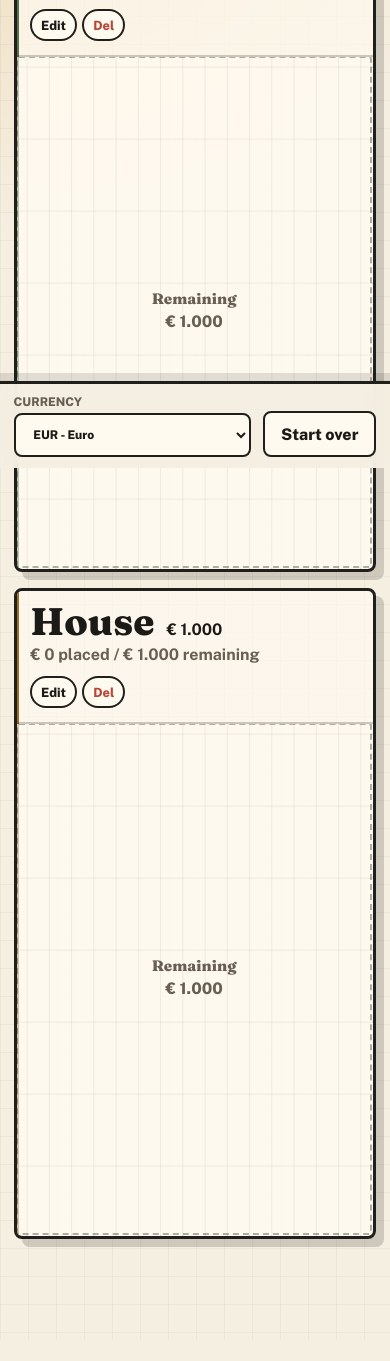
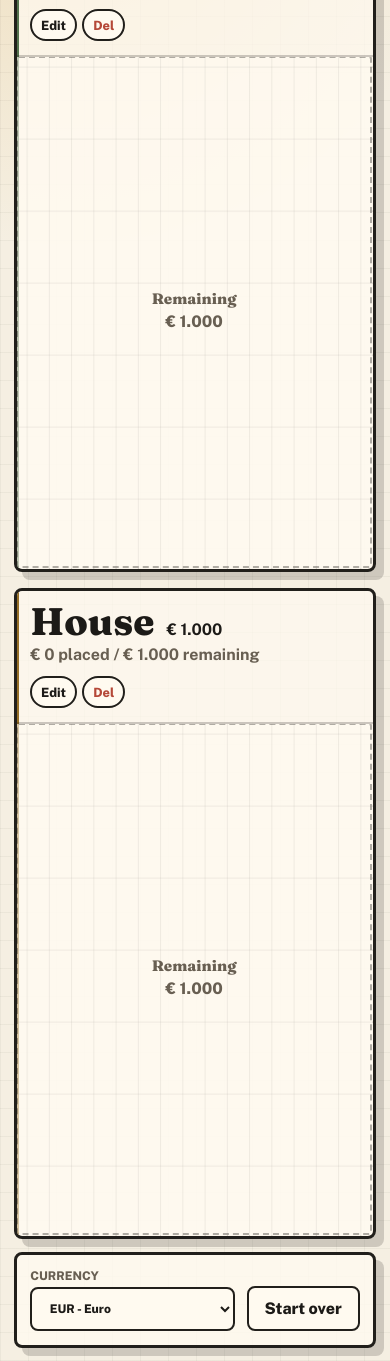
Before and after one commit to petermein/budget-blocks, a plain HTML site: page index.html in a window 390 px wide. Shown: the part 376-1737 px from the top of the page. Before the commit the page ends 1716 px from the top, so only its background shows below. Drawn offline with nearby package versions, Linux system fonts and the light colour scheme.

Commit message:
Refine mobile controls and tiny tiles

```diff
--- a/app.js
+++ b/app.js
@@ -22,6 +22,9 @@ let activeTilePopover = null;
 let tilePopoverTimer = null;
 
 const els = {
+  topbar: document.querySelector(".topbar"),
+  topbarActions: document.querySelector(".topbar__actions"),
+  appShell: document.querySelector(".app-shell"),
   currency: document.querySelector("#currencySelect"),
   totalBudget: document.querySelector("#totalBudget"),
   budgetSpent: document.querySelector("#budgetSpent"),
@@ -43,6 +46,8 @@ const els = {
   nameInput: document.querySelector("#nameInput"),
   amountInput: document.querySelector("#amountInput"),
 };
+
+const mobileLayout = window.matchMedia("(max-width: 560px)");
 
 function loadState() {
   const stored = localStorage.getItem(STORAGE_KEY) || localStorage.getItem(LEGACY_STORAGE_KEY);
@@ -302,6 +307,8 @@ function renderCategoryBody(body, category, previewItem = null) {
     rect.style.height = `${entry.height}%`;
     const isTight = entry.width < 24 || entry.height < 26;
     rect.classList.toggle("is-tight", isTight);
+    rect.classList.toggle("is-tiny", entry.width < 16 || entry.height < 14);
+    rect.classList.toggle("is-micro", entry.width < 9 || entry.height < 8);
     rect.classList.toggle("is-right-edge", entry.x + entry.width > 72);
     rect.classList.toggle("is-bottom-edge", entry.y + entry.height > 76);
     body.append(rect);
@@ -571,6 +578,14 @@ function setItemsDrawer(open) {
   document.body.classList.toggle("drawer-open", open);
 }
 
+function placeSettingsControls() {
+  if (mobileLayout.matches) {
+    els.appShell.after(els.topbarActions);
+  } else {
+    els.topbar.append(els.topbarActions);
+  }
+}
+
 function escapeHtml(value) {
   const div = document.createElement("div");
   div.textContent = value;
@@ -618,4 +633,6 @@ document.addEventListener("keydown", (event) => {
   if (event.key === "Escape") setItemsDrawer(false);
 });
 
+mobileLayout.addEventListener("change", placeSettingsControls);
+placeSettingsControls();
 render();
--- a/styles.css
+++ b/styles.css
@@ -477,6 +477,17 @@ button:focus-visible {
   line-height: 1;
 }
 
+.category__body .treemap-tile.is-tiny .item__amount {
+  font-size: 0.78rem;
+}
+
+.category__body .treemap-tile.is-micro .item__name,
+.category__body .treemap-tile.is-micro .item__amount,
+.category__body .treemap-tile.is-micro .item__actions,
+.category__body .treemap-tile.is-micro .preview-label {
+  display: none;
+}
+
 .category__body .treemap-tile.is-tight:hover,
 .category__body .treemap-tile.is-tight:focus-within {
   z-index: 4;
@@ -548,7 +559,25 @@ button:focus-visible {
   color: var(--muted);
   padding: 0.75rem;
   text-align: center;
+  overflow: hidden;
   pointer-events: none;
+}
+
+.remaining-tile.is-tight {
+  padding: 0.35rem;
+}
+
+.remaining-tile.is-tight .item__name {
+  display: none;
+}
+
+.remaining-tile.is-tiny .item__amount {
+  font-size: 0.82rem;
+  line-height: 1;
+}
+
+.remaining-tile.is-micro .item__amount {
+  display: none;
 }
 
 .category__body .empty-state {
@@ -673,10 +702,6 @@ button:focus-visible {
 }
 
 @media (max-width: 560px) {
-  body {
-    padding-bottom: 5.5rem;
-  }
-
   .topbar {
     position: static;
     display: grid;
@@ -705,18 +730,18 @@ button:focus-visible {
   }
 
   .topbar__actions {
-    position: fixed;
-    inset: auto 0 0;
-    z-index: 35;
+    position: static;
     display: grid;
     grid-template-columns: 1fr auto;
     align-items: end;
     gap: 0.75rem;
-    padding: 0.7rem 0.85rem calc(0.7rem + env(safe-area-inset-bottom));
-    border-top: 3px solid var(--line);
-    background: rgba(245, 239, 226, 0.96);
-    box-shadow: 0 -8px 0 rgba(28, 26, 23, 0.12);
-    backdrop-filter: blur(12px);
+    margin: 0 0.85rem 0.85rem;
+    padding: 0.85rem;
+    border: 3px solid var(--line);
+    border-radius: var(--radius);
+    background: rgba(255, 250, 240, 0.82);
+    box-shadow: var(--shadow);
+    backdrop-filter: none;
   }
 
   .topbar__actions .button {
```
